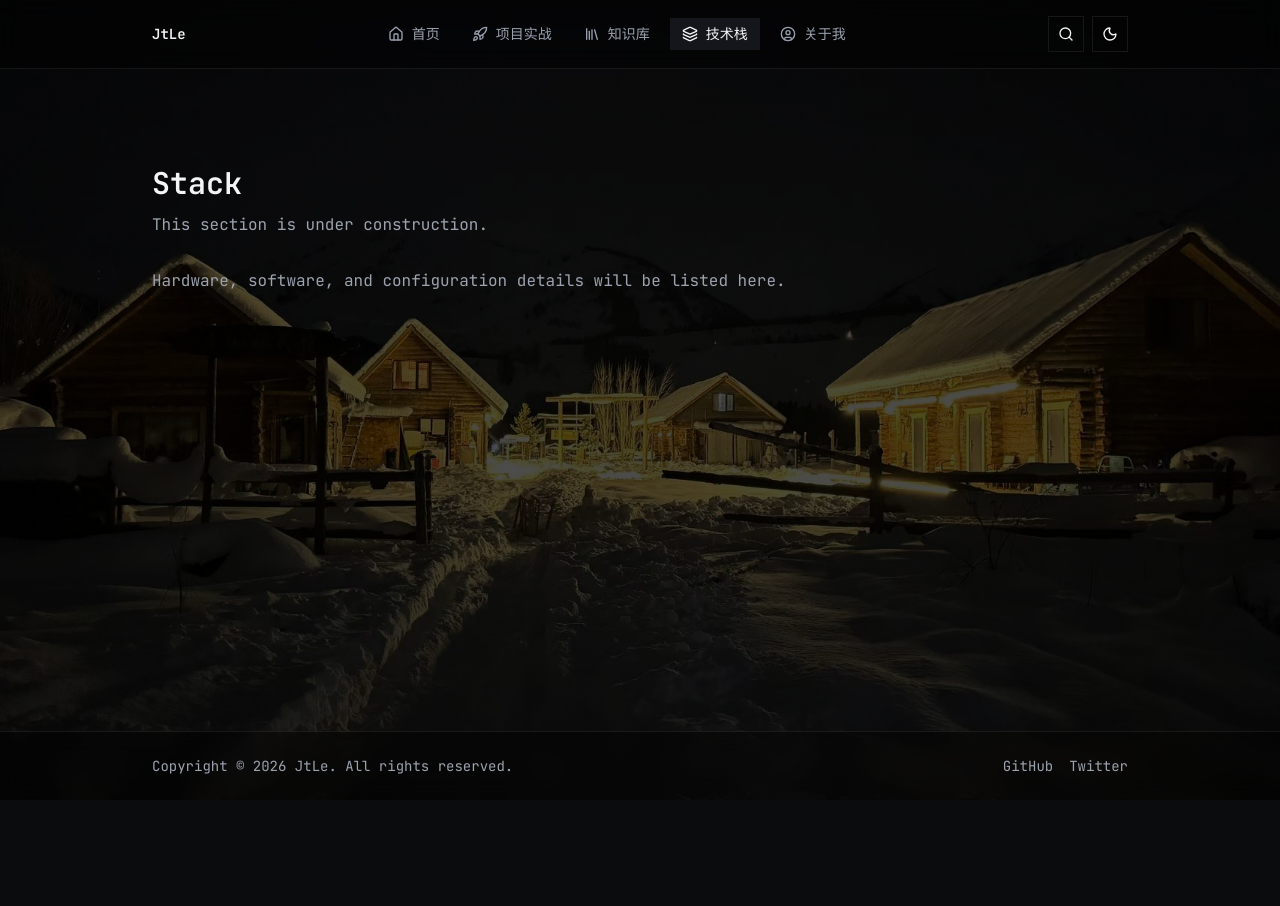
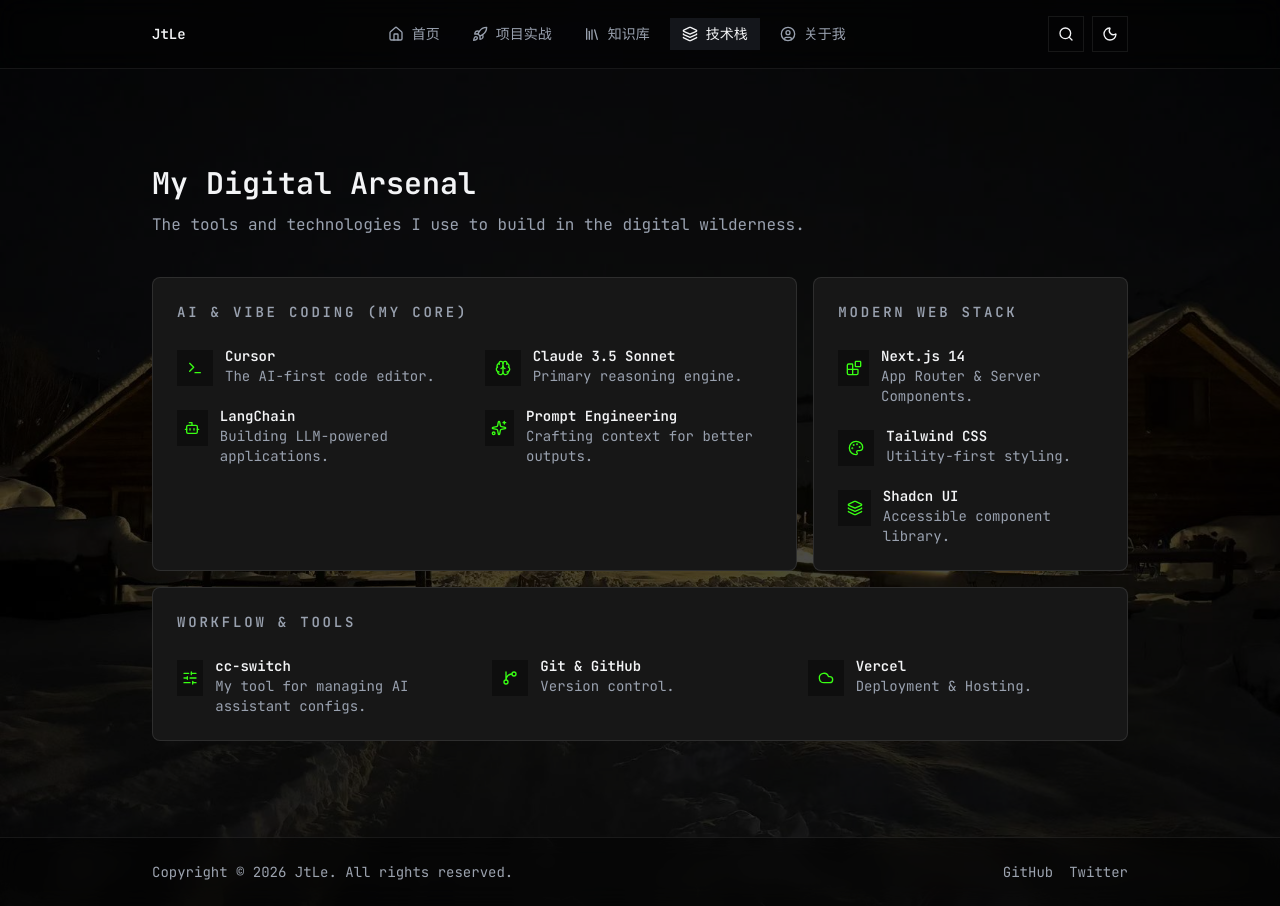
Before and after one commit to Ariasu123/ariasu123.github.io, a Next.js app: page /stack in a window 1280 px wide. Before the commit the page ends 800 px from the top, so only its background shows below. Built offline with nearby package versions, Linux system fonts and the light colour scheme.

Commit message:
Build stack bento grid layout

```diff
--- a/src/app/stack/page.tsx
+++ b/src/app/stack/page.tsx
@@ -1,3 +1,15 @@
+import {
+  Blocks,
+  Bot,
+  Brain,
+  Cloud,
+  GitBranch,
+  Layers,
+  Palette,
+  SlidersHorizontal,
+  Sparkles,
+  Terminal,
+} from "lucide-react";
 import { FadeIn } from "@/components/fade-in";
 
 export default function StackPage() {
@@ -5,16 +17,162 @@ export default function StackPage() {
     <main className="mx-auto w-full max-w-5xl px-6 pb-24 pt-24">
       <FadeIn>
         <header className="space-y-3">
-          <h1 className="text-3xl font-semibold text-foreground">Stack</h1>
-          <p className="text-base text-muted-foreground">
-            This section is under construction.
+          <h1 className="text-3xl font-semibold text-gray-100">
+            My Digital Arsenal
+          </h1>
+          <p className="text-base text-gray-400">
+            The tools and technologies I use to build in the digital wilderness.
           </p>
         </header>
       </FadeIn>
 
       <FadeIn delay={0.1}>
-        <section className="mt-8 text-base text-muted-foreground">
-          Hardware, software, and configuration details will be listed here.
+        <section className="mt-10 grid gap-4 md:grid-cols-6">
+          <div className="rounded-2xl border border-white/10 bg-neutral-900 p-6 md:col-span-4">
+            <div className="flex items-center gap-2 text-sm font-semibold uppercase tracking-[0.2em] text-gray-400">
+              AI &amp; Vibe Coding (My Core)
+            </div>
+            <div className="mt-6 grid gap-5 sm:grid-cols-2">
+              <div className="flex items-start gap-3">
+                <div className="mt-1 inline-flex h-9 w-9 items-center justify-center rounded-md bg-black/40 text-primary">
+                  <Terminal className="h-4 w-4" />
+                </div>
+                <div>
+                  <p className="text-sm font-semibold text-gray-100">Cursor</p>
+                  <p className="text-sm text-gray-400">
+                    The AI-first code editor.
+                  </p>
+                </div>
+              </div>
+              <div className="flex items-start gap-3">
+                <div className="mt-1 inline-flex h-9 w-9 items-center justify-center rounded-md bg-black/40 text-primary">
+                  <Brain className="h-4 w-4" />
+                </div>
+                <div>
+                  <p className="text-sm font-semibold text-gray-100">
+                    Claude 3.5 Sonnet
+                  </p>
+                  <p className="text-sm text-gray-400">
+                    Primary reasoning engine.
+                  </p>
+                </div>
+              </div>
+              <div className="flex items-start gap-3">
+                <div className="mt-1 inline-flex h-9 w-9 items-center justify-center rounded-md bg-black/40 text-primary">
+                  <Bot className="h-4 w-4" />
+                </div>
+                <div>
+                  <p className="text-sm font-semibold text-gray-100">
+                    LangChain
+                  </p>
+                  <p className="text-sm text-gray-400">
+                    Building LLM-powered applications.
+                  </p>
+                </div>
+              </div>
+              <div className="flex items-start gap-3">
+                <div className="mt-1 inline-flex h-9 w-9 items-center justify-center rounded-md bg-black/40 text-primary">
+                  <Sparkles className="h-4 w-4" />
+                </div>
+                <div>
+                  <p className="text-sm font-semibold text-gray-100">
+                    Prompt Engineering
+                  </p>
+                  <p className="text-sm text-gray-400">
+                    Crafting context for better outputs.
+                  </p>
+                </div>
+              </div>
+            </div>
+          </div>
+
+          <div className="rounded-2xl border border-white/10 bg-neutral-900 p-6 md:col-span-2">
+            <div className="flex items-center gap-2 text-sm font-semibold uppercase tracking-[0.2em] text-gray-400">
+              Modern Web Stack
+            </div>
+            <div className="mt-6 space-y-5">
+              <div className="flex items-start gap-3">
+                <div className="mt-1 inline-flex h-9 w-9 items-center justify-center rounded-md bg-black/40 text-primary">
+                  <Blocks className="h-4 w-4" />
+                </div>
+                <div>
+                  <p className="text-sm font-semibold text-gray-100">
+                    Next.js 14
+                  </p>
+                  <p className="text-sm text-gray-400">
+                    App Router &amp; Server Components.
+                  </p>
+                </div>
+              </div>
+              <div className="flex items-start gap-3">
+                <div className="mt-1 inline-flex h-9 w-9 items-center justify-center rounded-md bg-black/40 text-primary">
+                  <Palette className="h-4 w-4" />
+                </div>
+                <div>
+                  <p className="text-sm font-semibold text-gray-100">
+                    Tailwind CSS
+                  </p>
+                  <p className="text-sm text-gray-400">
+                    Utility-first styling.
+                  </p>
+                </div>
+              </div>
+              <div className="flex items-start gap-3">
+                <div className="mt-1 inline-flex h-9 w-9 items-center justify-center rounded-md bg-black/40 text-primary">
+                  <Layers className="h-4 w-4" />
+                </div>
+                <div>
+                  <p className="text-sm font-semibold text-gray-100">
+                    Shadcn UI
+                  </p>
+                  <p className="text-sm text-gray-400">
+                    Accessible component library.
+                  </p>
+                </div>
+              </div>
+            </div>
+          </div>
+
+          <div className="rounded-2xl border border-white/10 bg-neutral-900 p-6 md:col-span-6">
+            <div className="flex items-center gap-2 text-sm font-semibold uppercase tracking-[0.2em] text-gray-400">
+              Workflow &amp; Tools
+            </div>
+            <div className="mt-6 grid gap-5 sm:grid-cols-2 lg:grid-cols-3">
+              <div className="flex items-start gap-3">
+                <div className="mt-1 inline-flex h-9 w-9 items-center justify-center rounded-md bg-black/40 text-primary">
+                  <SlidersHorizontal className="h-4 w-4" />
+                </div>
+                <div>
+                  <p className="text-sm font-semibold text-gray-100">cc-switch</p>
+                  <p className="text-sm text-gray-400">
+                    My tool for managing AI assistant configs.
+                  </p>
+                </div>
+              </div>
+              <div className="flex items-start gap-3">
+                <div className="mt-1 inline-flex h-9 w-9 items-center justify-center rounded-md bg-black/40 text-primary">
+                  <GitBranch className="h-4 w-4" />
+                </div>
+                <div>
+                  <p className="text-sm font-semibold text-gray-100">
+                    Git &amp; GitHub
+                  </p>
+                  <p className="text-sm text-gray-400">Version control.</p>
+                </div>
+              </div>
+              <div className="flex items-start gap-3">
+                <div className="mt-1 inline-flex h-9 w-9 items-center justify-center rounded-md bg-black/40 text-primary">
+                  <Cloud className="h-4 w-4" />
+                </div>
+                <div>
+                  <p className="text-sm font-semibold text-gray-100">Vercel</p>
+                  <p className="text-sm text-gray-400">
+                    Deployment &amp; Hosting.
+                  </p>
+                </div>
+              </div>
+            </div>
+          </div>
         </section>
       </FadeIn>
     </main>
```
